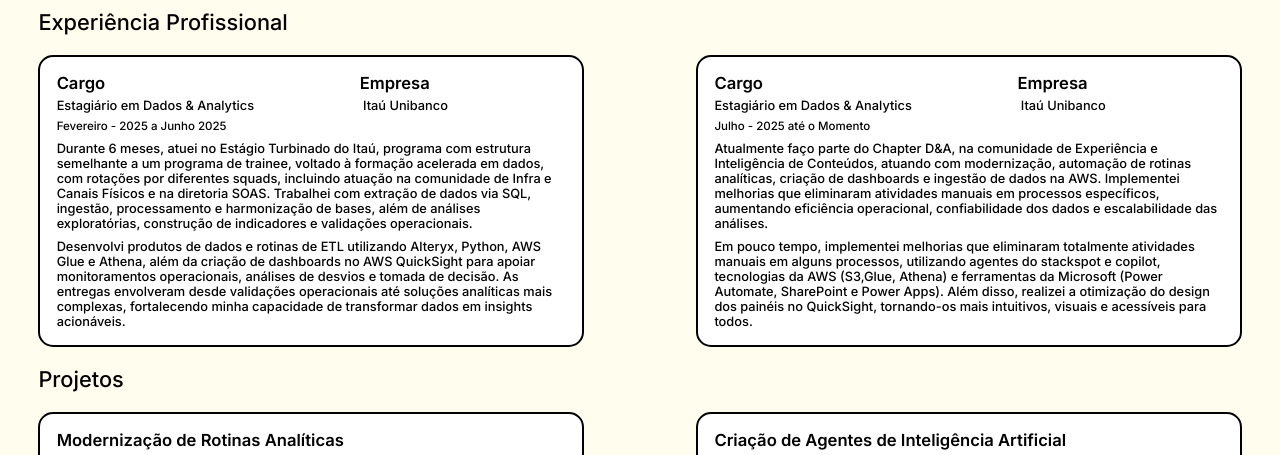
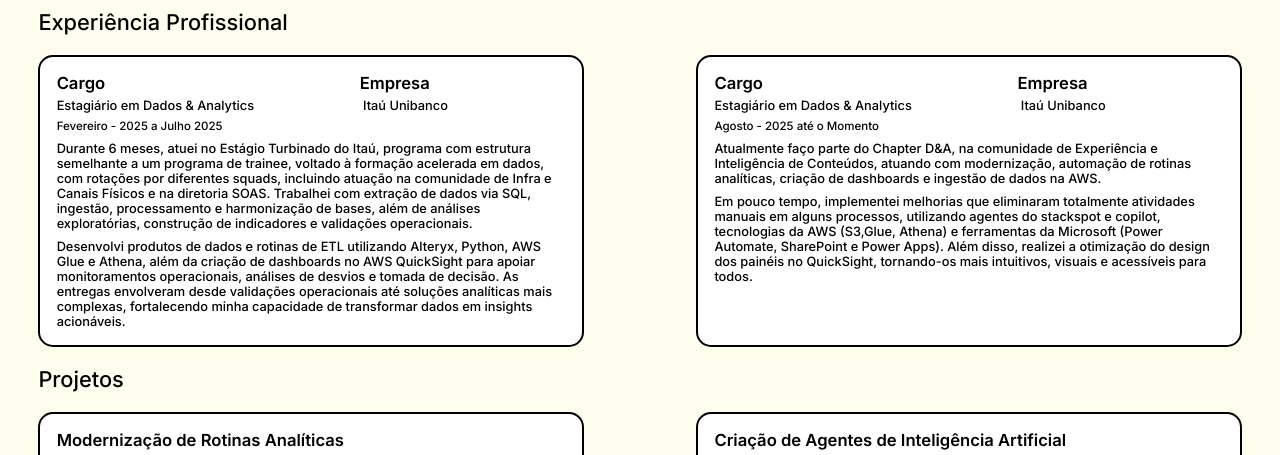
Before and after one commit to EvandroPascoal/Portfolio, a plain HTML site: page index.html in a window 1280 px wide. Shown: the part 253-708 px from the top of the page. Drawn offline with Linux system fonts and the light colour scheme.

```diff
--- a/index.html
+++ b/index.html
@@ -61,7 +61,7 @@
                 </div>
 
                 <div class="cargo-topo-3">
-                    <p>Fevereiro - 2025 a Junho 2025</p>
+                    <p>Fevereiro - 2025 a Julho 2025</p>
                 </div>
 
                 <div class="cargo-topo-4">
@@ -84,11 +84,11 @@
                 </div>
 
                 <div class="cargo-topo-3">
-                    <p>Julho - 2025 até o Momento</p>
+                    <p>Agosto - 2025 até o Momento</p>
                 </div>
 
                 <div class="cargo-topo-4">
-                    <p>Atualmente faço parte do Chapter D&A, na comunidade de Experiência e Inteligência de Conteúdos, atuando com modernização, automação de rotinas analíticas, criação de dashboards e ingestão de dados na AWS. Implementei melhorias que eliminaram atividades manuais em processos específicos, aumentando eficiência operacional, confiabilidade dos dados e escalabilidade das análises.</p>
+                    <p>Atualmente faço parte do Chapter D&A, na comunidade de Experiência e Inteligência de Conteúdos, atuando com modernização, automação de rotinas analíticas, criação de dashboards e ingestão de dados na AWS.</p>
                          <p>Em pouco tempo, implementei melhorias que eliminaram totalmente atividades manuais em alguns processos, utilizando agentes do stackspot e copilot, tecnologias da AWS (S3,Glue, Athena) e ferramentas da Microsoft (Power Automate, SharePoint e Power Apps). Além disso, realizei a otimização do design dos painéis no QuickSight, tornando-os mais intuitivos, visuais e acessíveis para todos.</p>
                 </div>
 
```
